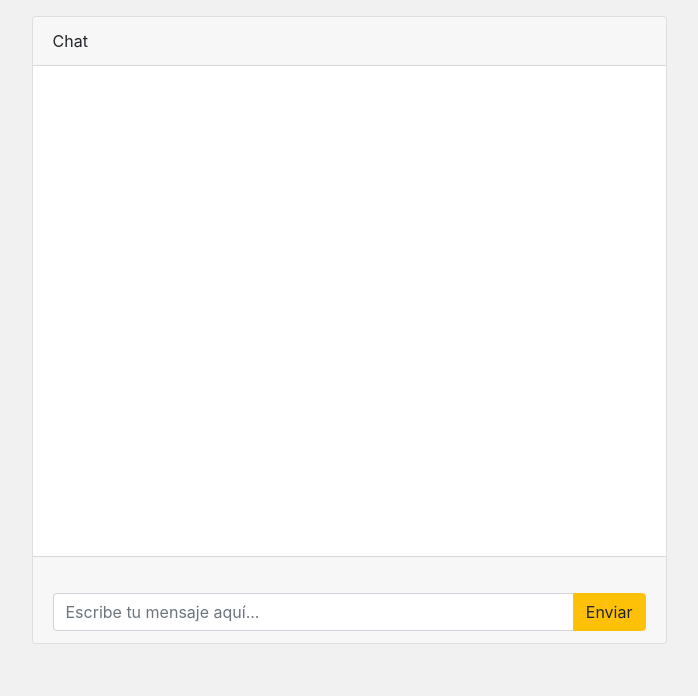
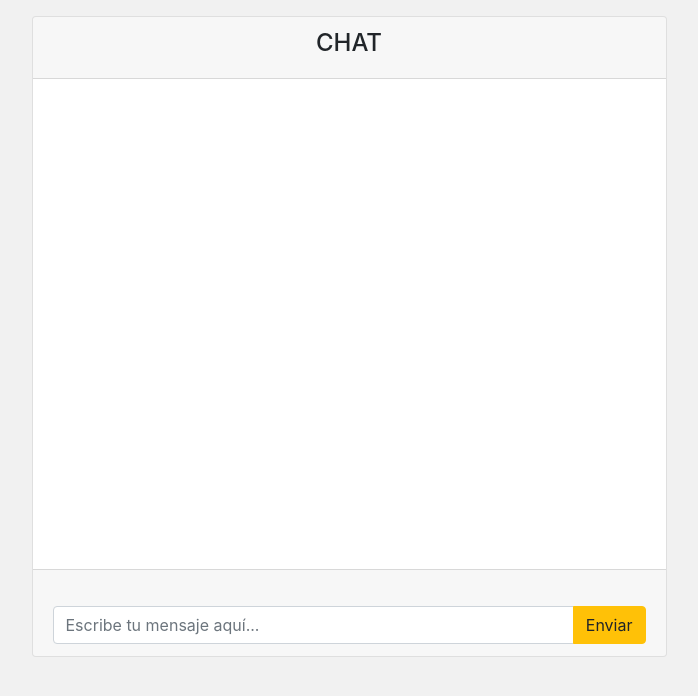
Before and after one commit to PORTAFOLIO-PROYECTOS/AppChat_NodeJS_Socket.io_MongoDB, a website: page client/index.html in a window 1280 px wide. Shown: the whole page, without its empty margins (291-989 px from the left). Drawn offline with nearby package versions, Linux system fonts and the light colour scheme; no server answers.

Commit message:
pequeños ajustes

```diff
--- a/client/index.html
+++ b/client/index.html
@@ -17,7 +17,7 @@
             <div class="col-md-7">
                 <div class="card">
                     <div class="card-header">
-                        Chat
+                        <h4 class="text-center">CHAT</h4>
                     </div>
                     <div class="card-body">
                         <ul class="chat" id="listaMensajes">
@@ -29,7 +29,7 @@
                         <form id="form">
                             <div class="input-group">
                                 <input id="mensaje" type="text" class="form-control"
-                                    placeholder="Escribe tu mensaje aquí..." autocomplete="off"/>
+                                    placeholder="Escribe tu mensaje aquí..." autocomplete="off" />
                                 <span class="input-group-append">
                                     <button class="btn btn-warning" id="btn-chat">Enviar</button>
                                 </span>
```
